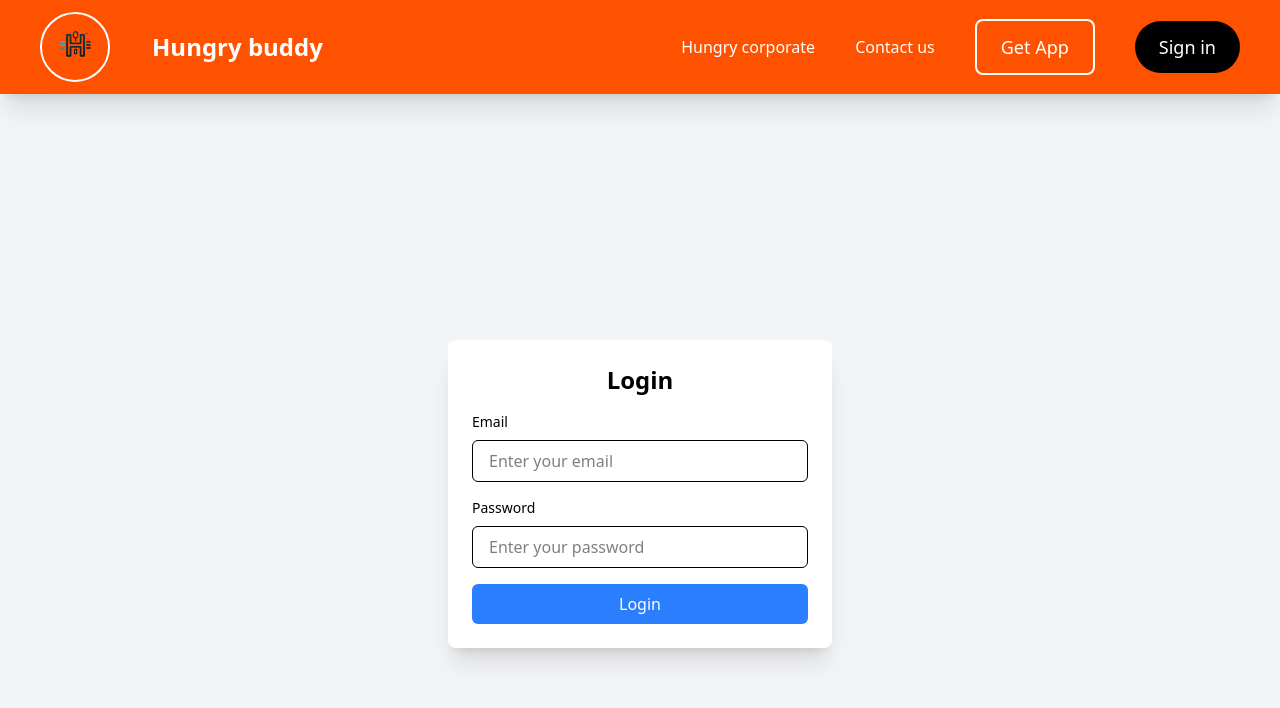
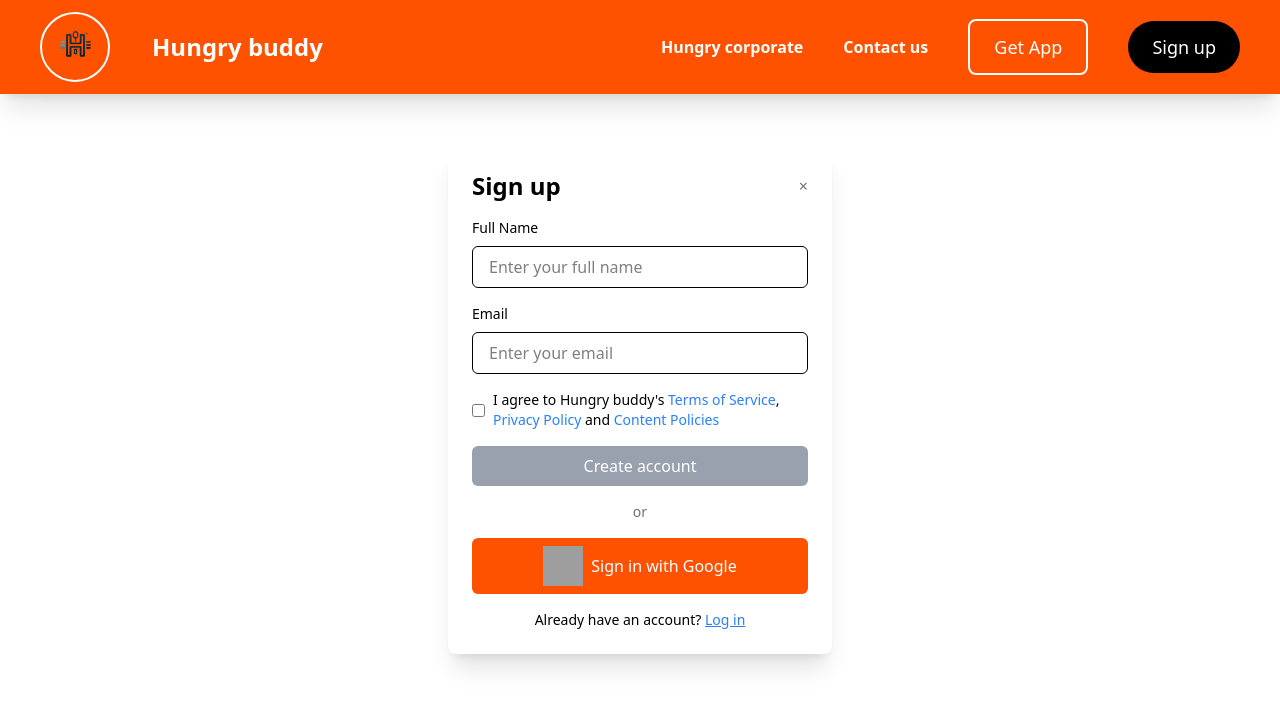
Before and after one commit to Surajshaw08/Hungry-buddy, a React (Vite) app: page /login in a window 1280 px wide. Shown: the top 708 px of the page. Built offline with nearby package versions, Linux system fonts and the light colour scheme; grey boxes are pictures that could not be loaded.

Commit message:
Add Loging and a section

```diff
--- a/src/App.jsx
+++ b/src/App.jsx
@@ -4,7 +4,9 @@ import HeroSection from './Components/HeroSection';
 import Category from './Components/Category';
 import Footer from './Components/Footer';
 import CitiesSection from './Components/CitiesSection';
+import AppDownloadSection from './Components/AppDownloadSection';
 import Login from './Components/Login';
+import LoginModal from './Components/LoginModal';
 
 function App() {
   return (
@@ -21,6 +23,7 @@ function App() {
             <>
               <HeroSection />
               <Category />
+              <AppDownloadSection/>
               <CitiesSection />
               <Footer />
             </>
@@ -29,6 +32,7 @@ function App() {
 
         {/* Login Page Route */}
         <Route path="/login" element={<Login />} />
+        <Route path="/loginmodal" element={<LoginModal />} />
       </Routes>
     </Router>
   );
--- /dev/null
+++ b/src/Components/AppDownloadSection.jsx
@@ -0,0 +1,88 @@
+import React, { useState } from "react";
+
+const AppDownloadSection = () => {
+  // State to track the input type (email or phone)
+  const [inputType, setInputType] = useState("email");
+
+  return (
+    <div className="bg-white flex flex-col md:flex-row items-center justify-center p-6 md:p-30">
+      {/* Left Section: Image */}
+      <div className="relative flex justify-center mb-6 md:mb-0">
+        <img
+          src="/images/Hungryphone.png"
+          alt="App Preview"
+          className="w-[300px] md:w-[400px] object-contain"
+        />
+      </div>
+
+      {/* Right Section: Content */}
+      <div className="text-center md:text-left md:ml-8">
+        <h1 className="text-2xl md:text-4xl font-semibold text-gray-800">
+          Get the Hungry buddy app
+        </h1>
+        <p className="text-gray-600 mt-2">
+          We will send you a link, open it on your phone to download the app
+        </p>
+
+        {/* Form Section */}
+        <div className="flex flex-col md:flex-row items-center md:items-start mt-6 space-y-4 md:space-y-0">
+          {/* Radio Buttons */}
+          <div className="flex space-x-4">
+            <label className="flex items-center text-gray-700">
+              <input
+                type="radio"
+                name="contactMethod"
+                className="form-radio text-red-500"
+                checked={inputType === "email"}
+                onChange={() => setInputType("email")}
+              />
+              <span className="ml-2">Email</span>
+            </label>
+            <label className="flex items-center text-gray-700">
+              <input
+                type="radio"
+                name="contactMethod"
+                className="form-radio text-red-500"
+                checked={inputType === "phone"}
+                onChange={() => setInputType("phone")}
+              />
+              <span className="ml-2">Phone</span>
+            </label>
+          </div>
+
+          {/* Input and Button */}
+          <div className="flex  md:flex-row md:items-center space-y-4 md:space-y-0 md:space-x-4">
+            <input
+              type={inputType === "email" ? "email" : "tel"}
+              placeholder={inputType === "email" ? "Email" : "Phone"}
+              className="border border-gray-300 rounded-lg px-4 py-2 focus:ring-2 focus:ring-red-500 focus:outline-none w-full md:w-auto"
+            />
+            <button className="bg-[#ff5200] text-white rounded-lg px-6 py-2 hover:bg-red-600">
+              Share App Link
+            </button>
+          </div>
+        </div>
+
+        {/* Download Buttons */}
+        {/* <div className="flex justify-center md:justify-start mt-6 space-x-4">
+          <a href="#" className="block">
+            <img
+              src="/path-to-google-play-badge.png"
+              alt="Google Play"
+              className="h-12"
+            />
+          </a>
+          <a href="#" className="block">
+            <img
+              src="/path-to-app-store-badge.png"
+              alt="App Store"
+              className="h-12"
+            />
+          </a>
+        </div> */}
+      </div>
+    </div>
+  );
+};
+
+export default AppDownloadSection;
--- a/src/Components/Category.jsx
+++ b/src/Components/Category.jsx
@@ -27,7 +27,7 @@ const Category = () => {
 
   return (
     <div className="relative w-full flex items-center justify-center">
-    {/* ✅ Chef image left corner pe fix */}
+    {/*  Chef image left corner pe fix */}
     <img
       src="/images/picture-of-a-chef-5.png"
       alt="Chef"
--- a/src/Components/Login.jsx
+++ b/src/Components/Login.jsx
@@ -1,14 +1,30 @@
-// src/components/Login.jsx
-import React from 'react';
+import React from "react";
+import {Link} from 'react-router-dom';
 
 const Login = () => {
     return (
-        <div className="flex items-center justify-center min-h-screen bg-gray-100">
-            <div className="p-6 bg-white rounded-lg shadow-xl w-96">
-                <h2 className="text-2xl font-bold mb-4 text-center">Login</h2>
+        <div className="fixed inset-0 flex items-center justify-center bg-white bg-opacity-50">
+            <div className="bg-white rounded-lg shadow-xl w-96 p-6">
+                <div className="flex justify-between items-center mb-4">
+                    <h2 className="text-2xl font-bold">Sign up</h2>
+                    <button className="text-gray-500 hover:text-gray-700">&times;</button>
+                </div>
                 <form>
                     <div className="mb-4">
-                        <label className="block text-sm font-medium mb-2" htmlFor="email">Email</label>
+                        <label htmlFor="fullName" className="block text-sm font-medium mb-2">
+                            Full Name
+                        </label>
+                        <input
+                            type="text"
+                            id="fullName"
+                            className="w-full px-4 py-2 border rounded-md focus:outline-none focus:ring-2 focus:ring-blue-500"
+                            placeholder="Enter your full name"
+                        />
+                    </div>
+                    <div className="mb-4">
+                        <label htmlFor="email" className="block text-sm font-medium mb-2">
+                            Email
+                        </label>
                         <input
                             type="email"
                             id="email"
@@ -16,21 +32,42 @@ const Login = () => {
                             placeholder="Enter your email"
                         />
                     </div>
-                    <div className="mb-4">
-                        <label className="block text-sm font-medium mb-2" htmlFor="password">Password</label>
+                    <div className="mb-4 flex items-center">
                         <input
-                            type="password"
-                            id="password"
-                            className="w-full px-4 py-2 border rounded-md focus:outline-none focus:ring-2 focus:ring-blue-500"
-                            placeholder="Enter your password"
+                            type="checkbox"
+                            id="terms"
+                            className="mr-2"
                         />
+                        <label htmlFor="terms" className="text-sm">
+                            I agree to Hungry buddy's <a href="#" className="text-blue-500 ">Terms of Service</a>,
+                            <a href="#" className="text-blue-500"> Privacy Policy</a> and
+                            <a href="#" className="text-blue-500"> Content Policies</a>
+                        </label>
                     </div>
                     <button
                         type="submit"
-                        className="w-full py-2 px-4 bg-blue-500 text-white rounded-md hover:bg-blue-600"
+                        className="w-full py-2 px-4 bg-gray-400 text-white rounded-md cursor-pointer hover:bg-black"
+                        disabled
                     >
-                        Login
+                        Create account
                     </button>
+                    <div className="text-center text-sm text-gray-500 my-4">or</div>
+                    <button
+                        type="button"
+                        className="w-full py-2 px-4 bg-[#ff5200] text-white rounded-md hover:bg-red-600 flex items-center justify-center"
+                    >
+                        <img
+                            src="https://static.vecteezy.com/system/resources/previews/042/165/816/non_2x/google-logo-transparent-free-png.png"
+                            alt="Google logo"
+                            className="w-10 h-10 mr-2"
+                        />
+                        Sign in with Google
+                    </button>
+                    <div className="text-center mt-4 text-sm">
+                        Already have an account? <Link to="/LoginModal">
+                        <a href="#" className="text-blue-500 underline">Log in</a>
+                        </Link>
+                    </div>
                 </form>
             </div>
         </div>
--- /dev/null
+++ b/src/Components/LoginModal.jsx
@@ -0,0 +1,65 @@
+import React from "react";
+import {Link} from 'react-router-dom';
+
+
+
+const LoginModal = () => {
+    return (
+        <div className="fixed inset-0 flex items-center justify-center bg-white bg-opacity-50">
+            <div className="bg-white rounded-lg shadow-xl w-96 p-6">
+                <div className="flex justify-between items-center mb-4">
+                    <h2 className="text-2xl font-bold">Login</h2>
+                    <button className="text-gray-500 hover:text-gray-700">&times;</button>
+                </div>
+                <form>
+                    <div className="mb-4 flex items-center border rounded-md px-2">
+                        <img
+                            src="https://upload.wikimedia.org/wikipedia/commons/thumb/4/41/Flag_of_India.svg/1200px-Flag_of_India.svg.png"
+                            alt="India flag"
+                            className="w-6 h-4 mr-2"
+                        />
+                        <span className="text-sm mr-2">+91</span>
+                        <input
+                            type="tel"
+                            id="phone"
+                            className="w-full py-2 px-2 focus:outline-none"
+                            placeholder="Phone"
+                        />
+                    </div>
+                    <button
+                        type="button"
+                        className="w-full py-2 px-4 bg-[#ff5200] text-white rounded-md hover:bg-red-600 mb-4"
+                    >
+                        Send One Time Password
+                    </button>
+                    <div className="text-center text-sm text-gray-500 mb-4">or</div>
+                    <button
+                        type="button"
+                        className="w-full py-2 px-4 bg-gray-100 border border-gray-300 rounded-md hover:bg-gray-200 flex items-center justify-center mb-4"
+                    >
+                        <span className="material-icons mr-2 text-[#ff5200]">mail</span>
+                        Continue with Email
+                    </button>
+                    <button
+                        type="button"
+                        className="w-full py-2 px-4 bg-gray-100 border border-gray-300 rounded-md hover:bg-gray-200 flex items-center justify-center"
+                    >
+                        <img
+                            src="https://static.vecteezy.com/system/resources/previews/042/165/816/non_2x/google-logo-transparent-free-png.png"
+                            alt="Google logo"
+                            className="w-10 h-10 mr-2"
+                        />
+                        Sign in with Google
+                    </button>
+                    <div className="text-center mt-4 text-sm">
+                        New to Hungry buddy? <Link to="/Login">
+                        <a href="#" className="text-[#ff5200] underline">Create account</a>
+                        </Link>
+                    </div>
+                </form>
+            </div>
+        </div>
+    );
+};
+
+export default LoginModal;
--- a/src/Components/Nav.jsx
+++ b/src/Components/Nav.jsx
@@ -30,10 +30,10 @@ const Nav = () => {
 
           {/* Desktop Navigation */}
           <nav className="hidden md:flex items-center gap-10 text-white">
-            <h1 className="cursor-pointer transition duration-300 hover:underline">
+            <h1 className="cursor-pointer transition duration-300 font-bold">
               Hungry corporate
             </h1>
-            <h1 className="cursor-pointer transition duration-300 hover:underline">
+            <h1 className="cursor-pointer transition duration-300 font-bold">
               Contact us
             </h1>
             <button className="border-2 rounded-lg px-6 py-3 text-lg transition duration-300 transform hover:scale-105 hover:bg-gray-800">
@@ -41,7 +41,7 @@ const Nav = () => {
             </button>
             <Link to="/login">
               <button className="bg-black text-white px-6 py-3 text-lg transition duration-300 transform hover:scale-105 hover:bg-white hover:text-black rounded-full">
-                Sign in
+                Sign up
               </button>
             </Link>
 
```
Also changed, not shown: public/images/Hungryphone.png (added).
